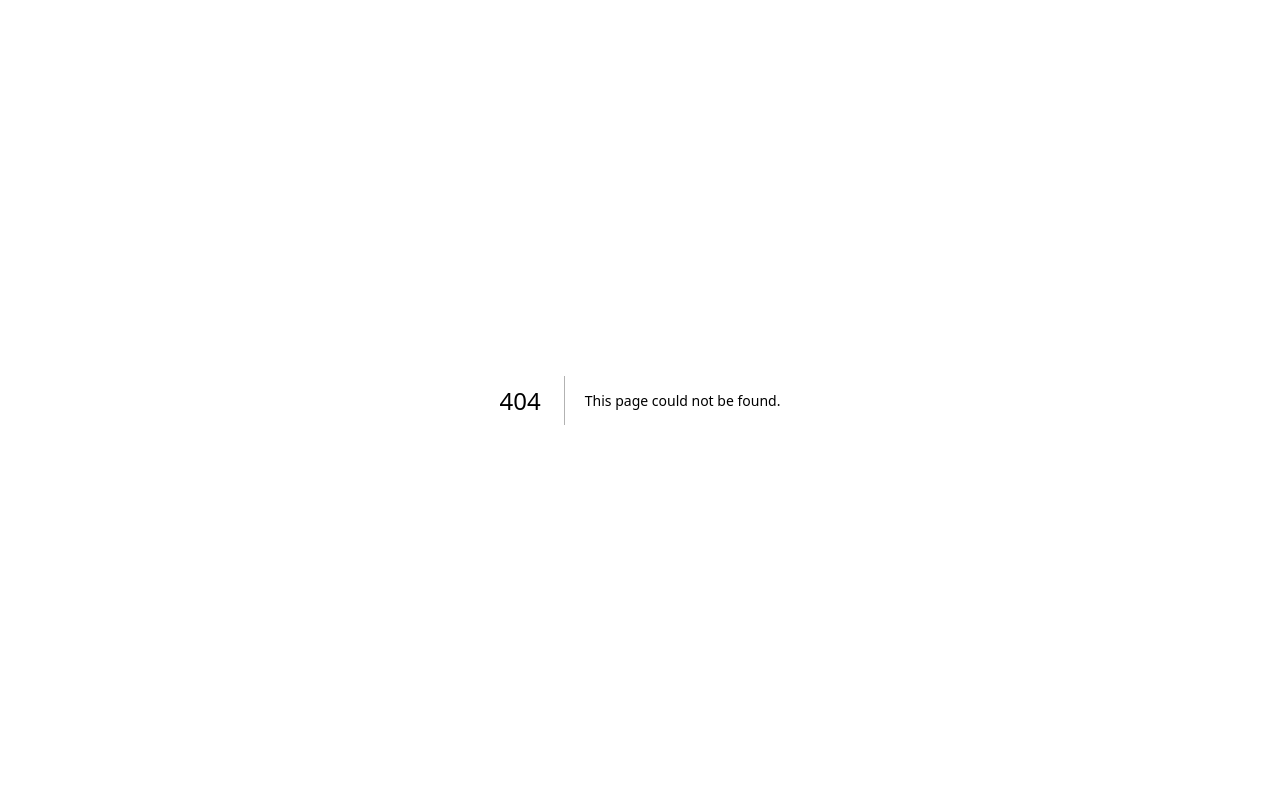
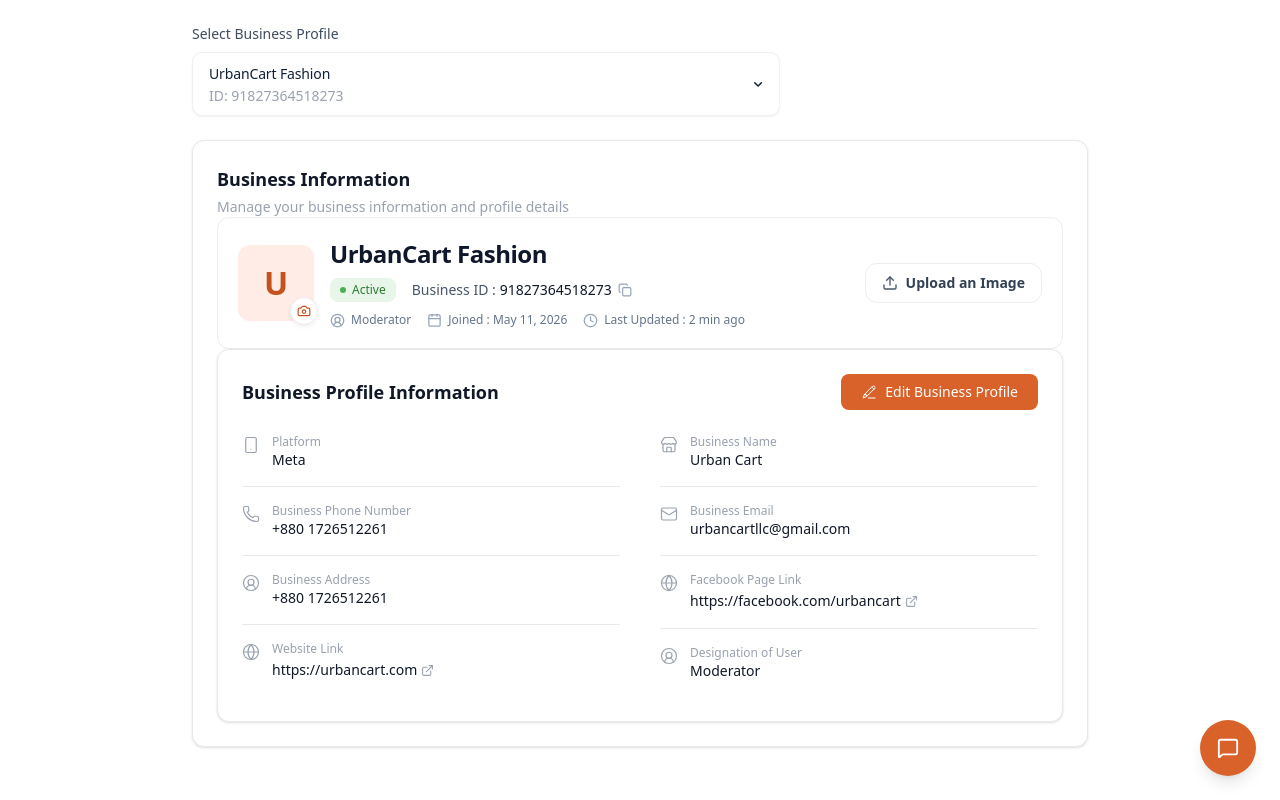
Before and after one commit to ads-fixter-FSD/adsfixter-crm, a Next.js app: page /businessProfile in a window 1280 px wide. Before the commit this address had no page. Built offline with nearby package versions, Linux system fonts and the light colour scheme; a web font is replaced by a local one.

Commit message:
business profile

```diff
--- a/package.json
+++ b/package.json
@@ -10,7 +10,7 @@
     "@tailwindcss/postcss": "^4.3.1",
     "@tanstack/react-query": "latest",
     "framer-motion": "^12.42.2",
-    "lucide-react": "^1.21.0",
+    "lucide-react": "^1.23.0",
     "next": "latest",
     "react": "latest",
     "react-dom": "latest",
--- /dev/null
+++ b/src/app/(tempfile)/businessProfile/page.tsx
@@ -0,0 +1,296 @@
+import React from "react";
+import {
+  ChevronDown,
+  Smartphone,
+  Store,
+  Phone,
+  Mail,
+  Globe,
+  UserCircle2,
+  Camera,
+  Copy,
+  Calendar,
+  Clock,
+  Upload,
+  ExternalLink,
+  MessageSquare,
+} from "lucide-react";
+
+// ---- Custom Edit icon (exact SVG provided) ----
+const EditIcon = ({ size = 20 }: { size?: number }) => (
+  <svg
+    width={size}
+    height={size}
+    viewBox="0 0 20 20"
+    fill="none"
+    xmlns="http://www.w3.org/2000/svg"
+  >
+    <path
+      d="M16.1704 6.49855L6.94129 15.7277L2.5 17.5003L4.27267 13.059L13.5018 3.82993L14.3304 3.00131C15.0673 2.26438 16.2621 2.26438 16.999 3.00131C17.7359 3.73823 17.7359 4.93301 16.999 5.66993L16.1704 6.49855ZM6.94129 15.7277L6.58623 13.4136L4.27267 13.059M16.1704 6.49855L13.5018 3.82993M9.16667 17.5003H17.5"
+      stroke="white"
+      strokeWidth="1.25"
+      strokeLinecap="round"
+      strokeLinejoin="round"
+    />
+  </svg>
+);
+
+// ---- Shared button (typed, no more implicit-any on children) ----
+type PrimaryButtonProps = React.ButtonHTMLAttributes<HTMLButtonElement> & {
+  className?: string;
+  children: React.ReactNode;
+};
+
+const PrimaryButton = ({
+  className = "",
+  children,
+  ...props
+}: PrimaryButtonProps) => (
+  <button
+    type="button"
+    className={`inline-flex items-center justify-center rounded-lg bg-[#D9622B] text-white text-sm font-medium hover:bg-[#c2551f] transition-colors ${className}`}
+    {...props}
+  >
+    {children}
+  </button>
+);
+
+// ---- Small presentational helpers ----
+type InfoRowProps = {
+  icon: React.ElementType;
+  label: string;
+  value: string;
+  link?: string;
+};
+
+const InfoRow = ({ icon: Icon, label, value, link }: InfoRowProps) => (
+  <div
+    className="flex items-start gap-3 py-4 border-b last:border-b-0"
+    style={{ borderColor: "var(--Color-Stroke, #E9E9E9)" }}
+  >
+    <Icon
+      size={18}
+      className="text-gray-400 mt-0.5 shrink-0"
+      strokeWidth={1.6}
+    />
+    <div className="min-w-0">
+      <div className="text-xs text-gray-400">{label}</div>
+      {link ? (
+        <a
+          href={link}
+          target="_blank"
+          rel="noreferrer"
+          className="inline-flex items-center gap-1 text-sm font-medium text-gray-900 hover:text-[#D9622B]"
+        >
+          {value}
+          <ExternalLink size={13} className="text-gray-400" />
+        </a>
+      ) : (
+        <div className="text-sm font-medium text-gray-900">{value}</div>
+      )}
+    </div>
+  </div>
+);
+
+const BusinessProfile = () => {
+  return (
+    <div className="min-h-screen  p-6">
+      <div className="mx-auto max-w-4xl space-y-6">
+        <div className="flex w-[588px] flex-col gap-2">
+          {/* Label */}
+          <label className="text-sm font-normal text-[#3E4D60]">
+            Select Business Profile
+          </label>
+
+          {/* Dropdown Button */}
+          <button
+            type="button"
+            className="flex h-16 w-full items-center justify-between rounded-[10px] bg-white px-4 py-3 border border-[#F0F0F0]"
+            style={{ boxShadow: "0px 1px 2px 0px rgba(13, 13, 18, 0.06)" }}
+          >
+            {/* Profile Details */}
+            <div className="flex flex-col text-left justify-center">
+              <div className="body-sm-medium font-semibold text-[#0E2038]">
+                UrbanCart Fashion
+              </div>
+              <div className="text-sm font-normal text-gray-400 mt-0.5">
+                ID: 91827364518273
+              </div>
+            </div>
+
+            {/* Exact Custom SVG Arrow */}
+            <svg
+              width="9"
+              height="5"
+              viewBox="0 0 9 5"
+              fill="none"
+              xmlns="http://www.w3.org/2000/svg"
+              className="shrink-0"
+            >
+              <path
+                d="M7.39323 0.729492L4.0599 4.06283L0.726562 0.729492"
+                stroke="#0E2038"
+                strokeWidth="1.45833"
+                strokeLinecap="round"
+                strokeLinejoin="round"
+              />
+            </svg>
+          </button>
+        </div>
+
+        <div
+          className="rounded-xl bg-white p-6 shadow-sm"
+          style={{ border: "1px solid var(--Color-Stroke, #E9E9E9)" }}
+        >
+          <h2 className="text-lg font-semibold text-gray-900">
+            Business Information
+          </h2>
+          <p className="mt-1 text-sm text-gray-400">
+            Manage your business information and profile details
+          </p>
+
+     <div
+      className="flex items-center justify-between rounded-xl bg-white p-5 max-[990px]:flex-col max-[990px]:items-start max-[990px]:gap-4 max-[720px]:p-4"
+      style={{ border: "1px solid #EDEDED" }}
+    >
+      <div className="flex items-center gap-4 max-[550px]:flex-col max-[550px]:items-start">
+        {/* Avatar Section */}
+        <div className="relative shrink-0">
+          <div className="flex h-[76px] w-[76px] items-center justify-center rounded-xl bg-[#FFECE6] text-[32px] font-semibold text-[#C3521E]">
+            U
+          </div>
+          <button
+            type="button"
+            className="absolute -bottom-1 -right-1 flex h-7 w-7 items-center justify-center rounded-full bg-white shadow-[0px_2px_4px_rgba(0,0,0,0.06)] transition hover:scale-105"
+            style={{ border: "1px solid #EDEDED" }}
+            aria-label="Change photo"
+          >
+            <Camera size={14} className="text-[#C3521E]" />
+          </button>
+        </div>
+
+        {/* Info Section */}
+        <div>
+          <h2 className="m-0 text-2xl font-semibold tracking-[-0.02em] text-[#0F172A] max-[720px]:text-xl">
+            UrbanCart Fashion
+          </h2>
+
+          <div className="mt-2 flex flex-wrap items-center gap-x-4 gap-y-2 text-sm text-[#64748B]">
+            {/* Status Badge */}
+            <span className="inline-flex items-center gap-1.5 rounded-lg bg-[#E8F5E9] px-2.5 py-1 text-xs font-medium text-[#2E7D32]">
+              <span className="h-1.5 w-1.5 rounded-full bg-[#4CAF50]" />
+              Active
+            </span>
+
+            {/* Business ID */}
+            <span className="flex items-center gap-1 font-medium text-[#475569]">
+              Business ID : <span className="text-[#0F172A]">91827364518273</span>
+              <button type="button" className="ml-0.5 text-[#94A3B8] hover:text-[#475569]">
+                <Copy size={14} />
+              </button>
+            </span>
+          </div>
+
+          {/* Meta Details */}
+          <div className="mt-2.5 flex flex-wrap items-center gap-x-4 gap-y-2 text-xs font-medium text-[#64748B]">
+            <span className="flex items-center gap-1.5">
+              <UserCircle2 size={15} className="text-[#94A3B8]" /> Moderator
+            </span>
+            <span className="flex items-center gap-1.5">
+              <Calendar size={15} className="text-[#94A3B8]" /> Joined : May 11, 2026
+            </span>
+            <span className="flex items-center gap-1.5">
+              <Clock size={15} className="text-[#94A3B8]" /> Last Updated : 2 min ago
+            </span>
+          </div>
+        </div>
+      </div>
+
+      {/* Action Button */}
+      <button
+        type="button"
+        className="inline-flex min-h-10 items-center justify-center gap-2 rounded-xl bg-white px-4 text-sm font-semibold text-[#334155] transition hover:bg-[#F8FAFC] max-[990px]:w-full"
+        style={{ border: "1px solid #EDEDED" }}
+      >
+        <Upload size={16} strokeWidth={2} className="text-[#475569]" />
+        Upload an Image
+      </button>
+    </div>
+          <div
+            className="rounded-xl bg-white p-6 shadow-sm"
+            style={{ border: "1px solid var(--Color-Stroke, #E9E9E9)" }}
+          >
+            <div className="mb-2 flex items-center justify-between">
+              <h2 className="text-lg font-semibold text-gray-900">
+                Business Profile Information
+              </h2>
+
+              <PrimaryButton className="min-h-9 gap-2 px-5">
+                <EditIcon size={16} />
+                Edit Business Profile
+              </PrimaryButton>
+            </div>
+
+            <div className="grid grid-cols-1 gap-x-10 md:grid-cols-2">
+              <div>
+                <InfoRow icon={Smartphone} label="Platform" value="Meta" />
+                <InfoRow
+                  icon={Phone}
+                  label="Business Phone Number"
+                  value="+880 1726512261"
+                />
+                <InfoRow
+                  icon={UserCircle2}
+                  label="Business Address"
+                  value="+880 1726512261"
+                />
+                <InfoRow
+                  icon={Globe}
+                  label="Website Link"
+                  value="https://urbancart.com"
+                  link="https://urbancart.com"
+                />
+              </div>
+              <div>
+                <InfoRow
+                  icon={Store}
+                  label="Business Name"
+                  value="Urban Cart"
+                />
+                <InfoRow
+                  icon={Mail}
+                  label="Business Email"
+                  value="urbancartllc@gmail.com"
+                />
+                <InfoRow
+                  icon={Globe}
+                  label="Facebook Page Link"
+                  value="https://facebook.com/urbancart"
+                  link="https://facebook.com/urbancart"
+                />
+                <InfoRow
+                  icon={UserCircle2}
+                  label="Designation of User"
+                  value="Moderator"
+                />
+              </div>
+            </div>
+          </div>
+        </div>
+
+        {/* Business Profile Information card */}
+      </div>
+
+      {/* Floating chat button */}
+      <button
+        type="button"
+        className="fixed bottom-6 right-6 flex h-14 w-14 items-center justify-center rounded-full bg-[#D9622B] text-white shadow-lg hover:bg-[#c2551f]"
+        aria-label="Open chat"
+      >
+        <MessageSquare size={22} />
+      </button>
+    </div>
+  );
+};
+
+export default BusinessProfile;
```
Also changed, not shown: 1 other file (tests, documents, lock files or other folders).
